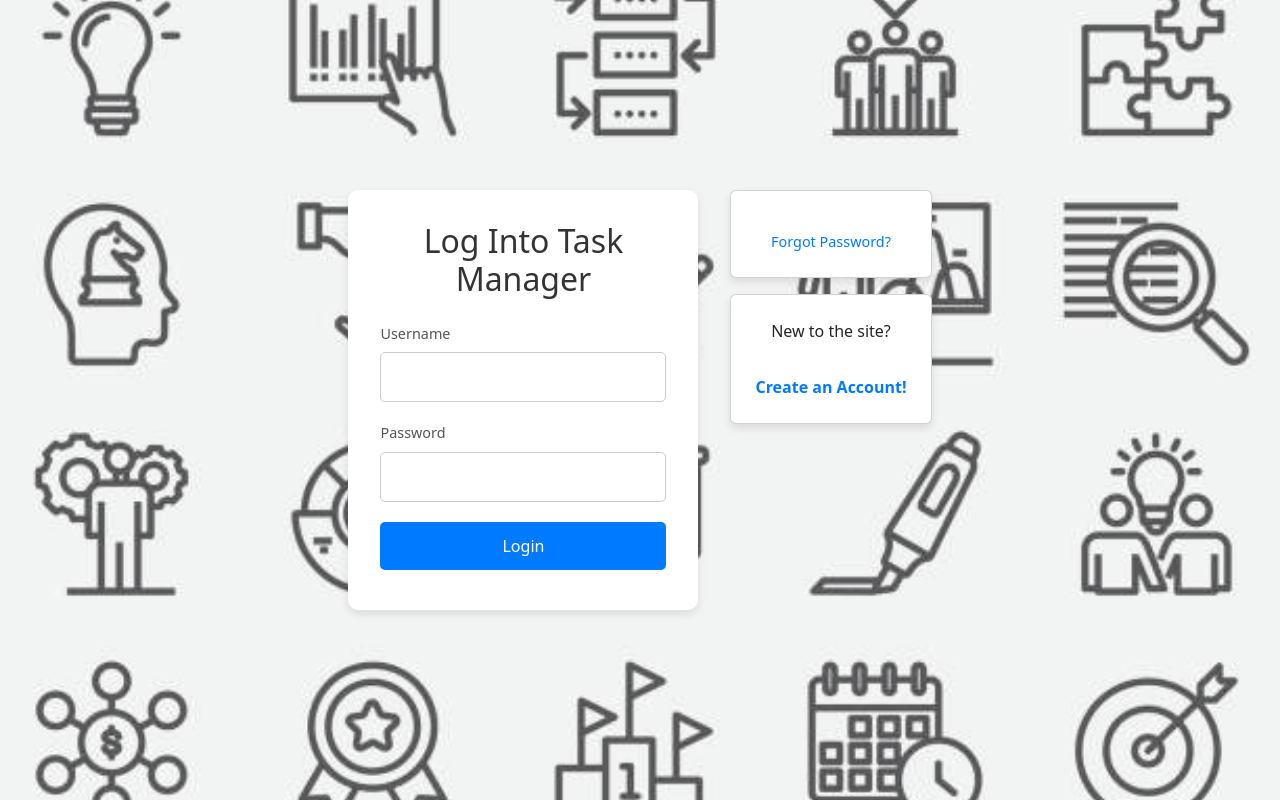
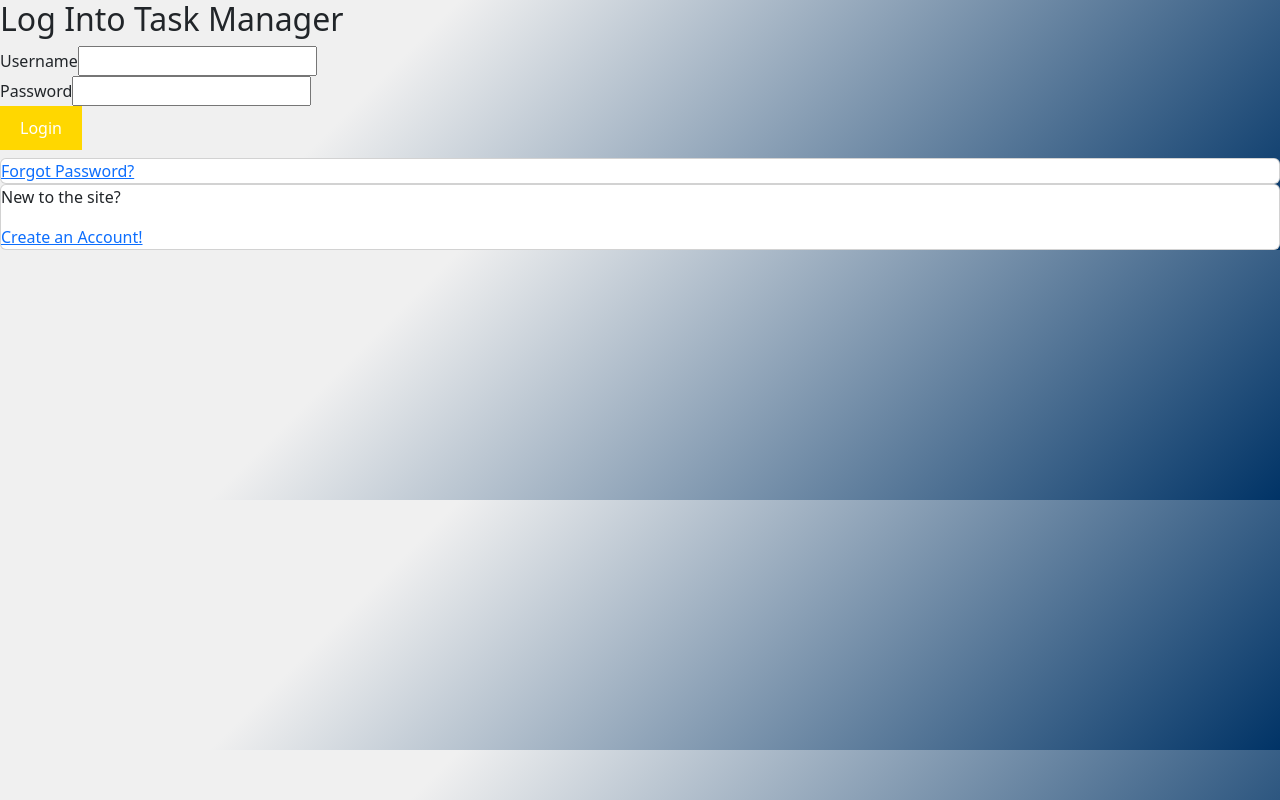
Before and after one commit to uaalumni02/task_management_front, a React (Create React App) app: page / in a window 1280 px wide. Built offline with nearby package versions, Linux system fonts and the light colour scheme.

Commit message:
update styling

```diff
--- a/src/static/login.css
+++ b/src/static/login.css
@@ -1,123 +1,34 @@
-/* General page styling */
-/* General page styling */
 body {
-  font-family: Arial, sans-serif;
+  background: linear-gradient(135deg, #F0F0F0 30%, #003366 100%);
+  color: #003366;
+  font-family: 'Arial', sans-serif;
   margin: 0;
   padding: 0;
-  display: flex;
-  justify-content: center;
-  align-items: center;
-  height: 100vh;
-  background: url('/public/task.jpg') no-repeat center center fixed;
-  background-size: 100%; /* Zooms out the image by setting a larger background size */
-  background-attachment: fixed;
-  background-position: center center;
 }
 
-
-/* Page layout */
-.login-page {
-  display: flex;
-  justify-content: space-between;
-  align-items: flex-start;
-  gap: 2rem;
+.container {
+  background-color: #FFFFFF;
+  border-radius: 8px;
+  box-shadow: 0 2px 10px rgba(0, 0, 0, 0.1);
+  padding: 20px;
+  max-width: 800px;
+  margin: auto;
 }
 
-/* Login container */
-.login-container {
-  background-color: white;
-  padding: 2rem;
-  border-radius: 10px;
-  box-shadow: 0 4px 8px rgba(0, 0, 0, 0.1);
-  width: 350px;
+h1, h2, h3 {
+  color: #003366;
 }
 
-.login-form h2 {
-  text-align: center;
-  margin-bottom: 1.5rem;
-  color: #333;
+button {
+  background-color: #FFD700;
+  color: #FFFFFF;
+  border: none;
+  padding: 10px 20px;
+  border-radius: 5px;
+  cursor: pointer;
+  font-size: 16px;
 }
 
-.form-group {
-  margin-bottom: 1.25rem;
+button:hover {
+  background-color: #FF6F61;
 }
-
-.form-group label {
-  display: block;
-  margin-bottom: 0.5rem;
-  font-size: 0.9rem;
-  color: #555;
-}
-
-.form-group input {
-  width: 100%;
-  padding: 0.75rem;
-  border: 1px solid #ccc;
-  border-radius: 5px;
-  font-size: 1rem;
-}
-
-.form-group input:focus {
-  border-color: #007bff;
-  outline: none;
-}
-
-.login-btn {
-  width: 100%;
-  padding: 0.75rem;
-  background-color: #007bff;
-  border: none;
-  color: white;
-  font-size: 1rem;
-  border-radius: 5px;
-  cursor: pointer;
-  transition: background-color 0.3s ease;
-}
-
-.login-btn:hover {
-  background-color: #0056b3;
-}
-
-/* Options container */
-.options-container {
-  display: flex;
-  flex-direction: column;
-  gap: 1rem;
-}
-
-.card {
-  background-color: white;
-  padding: 1.5rem;
-  border-radius: 10px;
-  box-shadow: 0 4px 8px rgba(0, 0, 0, 0.1);
-  text-align: center;
-}
-
-.forgot-password-link,
-.signup-link {
-  display: block;
-  font-size: 0.9rem;
-  color: #007bff;
-  text-decoration: none;
-  margin-top: 1rem;
-}
-
-.forgot-password-link:hover,
-.signup-link:hover {
-  text-decoration: underline;
-}
-
-.return-to-login-link,
-.signup-link {
-  display: block;
-  font-size: 0.9rem;
-  color: #007bff;
-  text-decoration: none;
-  margin-top: 1rem;
-}
-
-/* New user section */
-.signup-link {
-  font-size: 1rem;
-  font-weight: bold;
-}
```
